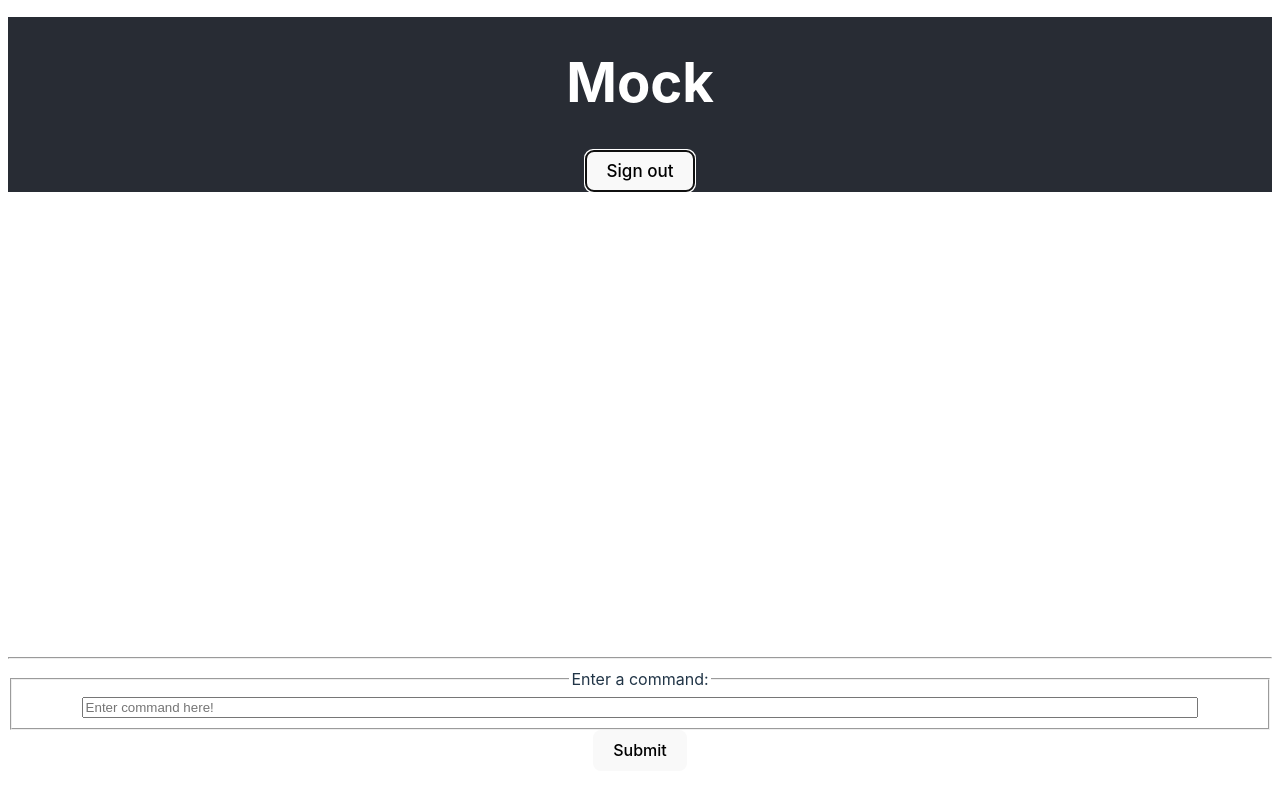
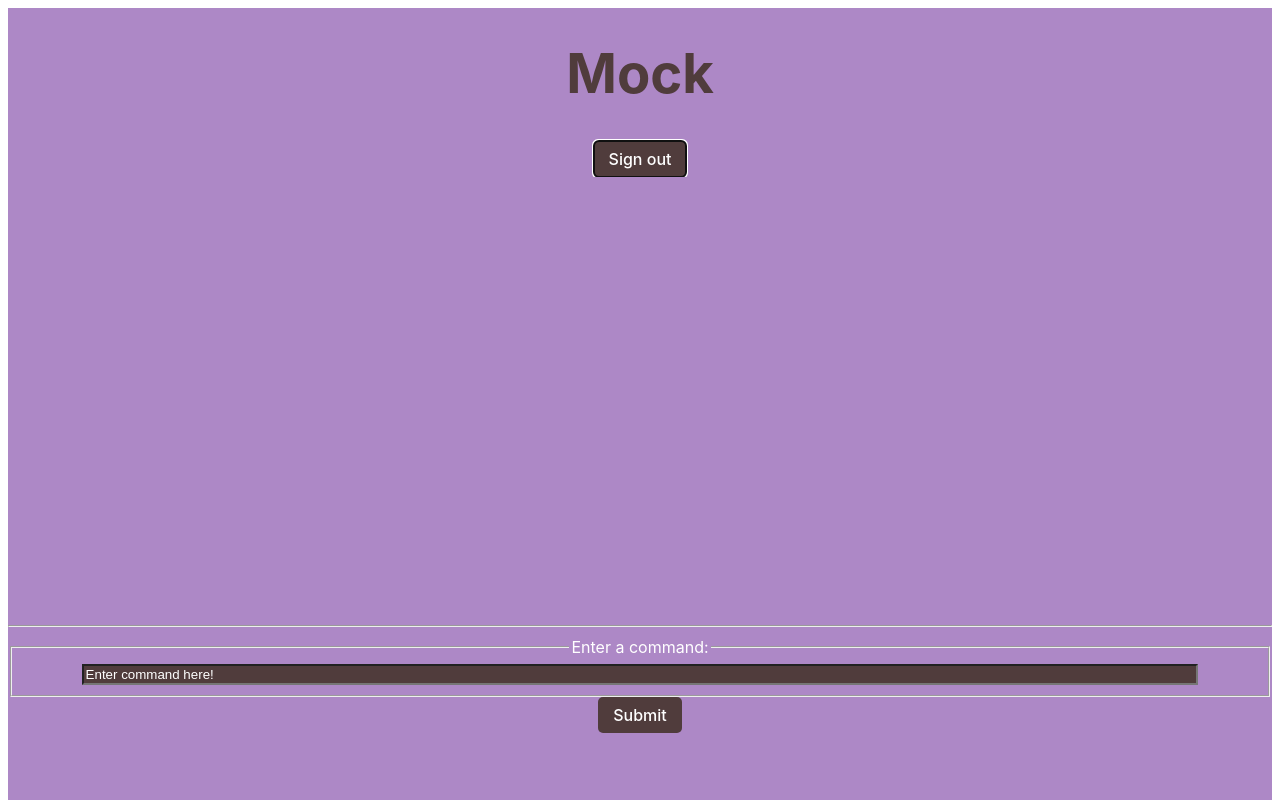
Before and after one commit to cs0320-s24/mock-ksam-kdolgopo, a React (Vite) app in the folder mock/: page / in a window 1280 px wide. Both pictures are taken after a click on the button "Login". Shown: the top 800 px of the page. Built offline with nearby package versions, Linux system fonts and the light colour scheme.

Commit message:
feat: added styling, updated documentation, added tests

```diff
--- a/mock/data/dataFiles.tsx
+++ b/mock/data/dataFiles.tsx
@@ -1,6 +1,5 @@
-
 export const computers = [
-  ["Operating System", "Keyboard", "monitor"],
+  ["Operating System", "Size", "Monitor"],
   ["MacOS", "14in", "XDR"],
   ["Windows", "12in", "LCD"],
 ];
--- a/mock/src/components/App.tsx
+++ b/mock/src/components/App.tsx
@@ -11,10 +11,10 @@ function App() {
 
   return (
     <div className="App">
-      <p className="App-header">
+      <div className="App-header">
         <h1>Mock</h1>
         <LoginButton isLoggedIn={isLoggedIn} setIsLoggedIn={setIsLoggedIn} />
-      </p>
+      </div>
 
       { isLoggedIn && <REPL /> }
     </div>
--- a/mock/src/components/REPL.tsx
+++ b/mock/src/components/REPL.tsx
@@ -3,40 +3,48 @@ import "../styles/main.css";
 import { REPLHistory } from "./REPLHistory";
 import { REPLInput } from "./REPLInput";
 
-/*
-  You'll want to expand this component (and others) for the sprints! Remember
-  that you can pass "props" as function arguments. If you need to handle state
-  at a higher level, just move up the hooks and pass the state/setter as a prop.
+/**
+ * The REPL component serves as the root component for the Read-Eval-Print Loop (REPL) application.
+ * It manages the shared state for the application, including the history of commands submitted,
+ * the mode of the REPL (brief or verbose), and the loaded file data for CSV operations.
+ * This component orchestrates the interaction between the REPL input and history display components,
+ * providing a cohesive user interface for executing and viewing the results of REPL commands.
+ */
+export default function REPL() {
+  // State for maintaining the history of commands submitted by the user.
+  const [history, setHistory] = useState<string[]>([]);
 
-  This is a great top level component for the REPL. It's a good idea to have organize all components in a component folder.
-  You don't need to do that for this gearup.
-*/
+  // State for controlling the display mode of the REPL (either 'brief' or 'verbose').
+  // This affects how command outputs are displayed in the REPL history.
+  const [mode, setMode] = useState<string>("brief");
 
-export default function REPL() {
-  // TODO: Add some kind of shared state that holds all the commands submitted.
-  // CHANGED
-  const [history, setHistory] = useState<string[]>([]);
-  const [mode, setMode] = useState<"brief" | "verbose">("brief");
+  // State for storing loaded CSV file data, which can be utilized by CSV-related commands.
   const [loadedFileData, setLoadedFileData] = useState<string[][]>([]);
 
-  const toggleMode = () => {
-    setMode((currentMode) => (currentMode === "brief" ? "verbose" : "brief"));
+  /**
+   * Toggles the display mode of the REPL between 'brief' and 'verbose'.
+   * This function is passed down to child components that may trigger a mode change.
+   */
+  const set = () => {
+    setMode((mode) => (mode === "brief" ? "verbose" : "brief"));
   };
 
   return (
     <div className="repl">
-      {/*This is where your REPLHistory might go... You also may choose to add it within your REPLInput
-      component or somewhere else depending on your component organization. What are the pros and cons of each? */}
+      {/* The REPLHistory component is responsible for displaying the history of commands
+          and their outputs. It receives the current history and mode as props. */}
       <REPLHistory history={history} mode={mode} />
       <hr></hr>
-      {/* CHANGED */}
+      {/* The REPLInput component handles the input of new commands by the user.
+          It receives the current history, mode, and functions for updating these states,
+          as well as the loaded file data and its setter function. */}
       <REPLInput
         history={history}
         setHistory={setHistory}
         mode={mode}
-        toggleMode={toggleMode}
-        loadedFileData={loadedFileData} // Assuming you have this state managed as well
-        setLoadedFileData={setLoadedFileData} // And the setter function for loadedFileData
+        setMode={set}
+        loadedFileData={loadedFileData}
+        setLoadedFileData={setLoadedFileData}
       />
     </div>
   );
--- a/mock/src/components/REPLHistory.tsx
+++ b/mock/src/components/REPLHistory.tsx
@@ -1,38 +1,59 @@
 import "../styles/main.css";
 
+/**
+ * Interface to describe the properties received by the REPLHistory component.
+ */
 interface REPLHistoryProps {
-  // TODO: Fill with some shared state tracking all the pushed commands
-  // CHANGED
+  // Array of string entries representing the command history.
   history: string[];
+  // Current mode of the REPL, affecting how history items are displayed.
   mode: string;
 }
-interface HistoryItem {
-  content: string;
-  type: "text" | "html"; // Add more types as needed
-}
 
+/**
+ * Component to render the history of commands executed in the REPL.
+ *
+ * Depending on the mode (`verbose` or another), and the content of the history item
+ * (plain text or HTML like a table), it renders the history items differently.
+ *
+ * @param props The properties passed to the component, including `history` and `mode`.
+ * @returns A React element that displays the history of REPL commands.
+ */
 export function REPLHistory(props: REPLHistoryProps) {
   return (
     <div className="repl-history" aria-label="repl-history">
       {props.history.map((item, index) => {
         if (item.includes("<table")) {
-          // If the item contains "<table", render it as HTML
-          return <div key={index} dangerouslySetInnerHTML={{ __html: item }} />;
+          // Render item as HTML if it includes "<table".
+          // This uses `dangerouslySetInnerHTML` to render raw HTML, which is necessary
+          // for displaying tables but should be used with caution to avoid XSS vulnerabilities.
+          return (
+            <div
+              className="output styling"
+              key={index}
+              dangerouslySetInnerHTML={{ __html: item }}
+            />
+          );
         } else if (props.mode === "verbose") {
-          // For verbose mode, parse the item and display it accordingly
+          // In verbose mode, split the item into command and output parts if the format matches.
           const isVerboseFormat = item.startsWith("Command:");
           const parts = isVerboseFormat ? item.split("\n") : [null, item];
           return (
-            <div key={index}>
+            <div className="output styling" key={index}>
               <strong aria-label="command">{parts[0]}</strong>
               <br aria-label="output" />
-              {parts[1]}
+             Output: {parts[1]}
             </div>
           );
         } else {
+          // In other modes, primarily render the output part of the item,
+          // which may require parsing if the item includes a newline character.
           const output = item.includes("\n") ? item.split("\n")[1] : item;
-
-          return <p key={index}> Output: {output}</p>;
+          return (
+            <p aria-label="output" className="output styling" key={index}>
+              Output: {output}
+            </p>
+          );
         }
       })}
     </div>
--- a/mock/src/components/REPLInput.tsx
+++ b/mock/src/components/REPLInput.tsx
@@ -3,70 +3,90 @@ import "../styles/main.css";
 import { ControlledInput } from "./ControlledInput";
 import CSV from "./CSV";
 
+/**
+ * Interface defining the structure of a REPL function.
+ * @param args An array of strings representing the arguments passed to the function.
+ * @returns A string or a 2D string array, depending on the function's operation.
+ */
 export interface REPLFunction {
   (args: Array<string>): string | string[][];
 }
 
+/**
+ * Interface extending CSVProps to include properties specific to REPLInput component.
+ */
 export interface REPLInputProps extends CSVProps {
   history: string[];
-  setHistory: React.Dispatch<React.SetStateAction<string[]>>;
-  mode: "brief" | "verbose";
-  toggleMode: () => void;
+  setHistory: Dispatch<SetStateAction<string[]>>;
+  mode: string;
+  setMode: Dispatch<SetStateAction<string>>;
 }
 
+/**
+ * Interface defining the structure for CSV-related properties.
+ */
+export interface CSVProps {
+  loadedFileData: string[][];
+  setLoadedFileData: Dispatch<SetStateAction<string[][]>>;
+}
+
+// Placeholder for loaded file name
 let loadedFile: string;
 
-export interface CSVProps {
-  loadedFileData: string[][];
-  setLoadedFileData: React.Dispatch<React.SetStateAction<string[][]>>;
-}
-
-// Assuming `properties` is supposed to have the structure of `CSVProps`
+// Placeholder for CSV properties
 let properties: CSVProps = {
   loadedFileData: [],
-  setLoadedFileData: () => {}, // Placeholder function
+  setLoadedFileData: () => {}, // Empty function as a placeholder
 };
 
-// You can use a custom interface or explicit fields or both! An alternative to the current function header might be:
-// REPLInput(history: string[], setHistory: Dispatch<SetStateAction<string[]>>)
+/**
+ * The REPLInput function component handles the input part of the REPL (Read-Eval-Print Loop) interface.
+ * It allows users to enter commands to be executed and displays the results.
+ *
+ * @param props The props passed to the REPLInput component, including history, mode, and functions to manage state.
+ * @param properties CSV-related properties, including loaded data and a setter for that data.
+ */
 export function REPLInput(props: REPLInputProps, properties: CSVProps) {
-  // Remember: let React manage state in your webapp.
-
-  // Manages the contents of the input box
+  // State to manage the registry of commands and the current command string
   const [commandRegistry, setCommandRegistry] = useState<{
     [key: string]: REPLFunction;
   }>({});
   const [commandString, setCommandString] = useState<string>("");
 
+  // Effect hook to register commands when the component mounts
   useEffect(() => {
-    // Register commands when component is mounted (the program is ready to be executed)
-    //registerCommand("load_file", load_file);
     registerCommand("mode", changeMode);
     registerCommand("load", loadFile);
     registerCommand("view", viewFile);
     registerCommand("search", searchFile);
   }, []);
 
-  // Registering new commands:
+  /**
+   * Registers a new command in the command registry.
+   *
+   * @param commandName The name of the command to register.
+   * @param commandFunction The function to execute when the command is called.
+   */
   function registerCommand(commandName: string, commandFunction: REPLFunction) {
     setCommandRegistry((prevState) => ({
-      // creates a new state by expandin the previous state (adding a new KV pair to it):
       ...prevState,
       [commandName]: commandFunction,
     }));
   }
 
-  // This function is triggered when the button is clicked.
+  /**
+   * Handles the submission of a command by the user.
+   *
+   * @param commandString The command string entered by the user.
+   */
   function handleSubmit(commandString: string) {
     const [command, ...args] = commandString.trim().split(" ");
-    // Check if the command is in map
     if (commandRegistry.hasOwnProperty(command)) {
       const output = commandRegistry[command](args);
       const formattedEntry =
         props.mode === "verbose"
-          ? `Command: ${commandString}\n ${output.toString()}`
+          ? `Command: ${commandString}\n${output.toString()}`
           : output.toString();
-
       props.setHistory([...props.history, formattedEntry]);
     } else {
       props.setHistory([...props.history, `Command not found: ${command}`]);
@@ -74,58 +94,60 @@ export function REPLInput(props: REPLInputProps, properties: CSVProps) {
     setCommandString("");
   }
 
-
-
-  let searchFile: REPLFunction;
-  searchFile = function (args: Array<string>) {
+  // Definition of REPL function for searching within a loaded file
+  let searchFile: REPLFunction = function (args: Array<string>) {
     if (args[0] !== loadedFile) {
       return "Please load file before searching";
     }
     return CSV.searchCSV(loadedFile, args);
   };
 
-  let loadFile: REPLFunction;
-  // Assuming loadFile is defined within the component or is passed the necessary context
-  loadFile = function (args: Array<string>) {
+  // Definition of REPL function for loading a file
+  let loadFile: REPLFunction = function (args: Array<string>) {
     loadedFile = args[0];
-
     return CSV.loadCSV(loadedFile);
   };
 
-  let changeMode: REPLFunction;
-  changeMode = function (args: Array<string>) {
-    props.toggleMode();
-    const newMode = props.mode === "brief" ? "verbose" : "brief";
+  // Definition of REPL function for changing the display mode
+  let changeMode: REPLFunction = function (args: Array<string>) {
+    // Determine the new mode before toggling
+    var newMode = "";
+    if (props.mode === "brief") {
+      newMode = "verbose";
+    } else {
+      newMode = "brief";
+    }
 
-    // Prepare and format the history entry based on the mode BEFORE the toggle.
-    const formattedEntry =
-      props.mode === "brief"
-        ? `Switched to verbose mode`
-        : `Switched to brief mode`;
+    console.log("Beginning of changeMode")
 
-    // Update the history with the new entry
+    console.log(props.mode);
+
+    console.log(newMode)
+
+    props.setMode(newMode);
+
+    // Create a formatted entry based on the new mode
+    const formattedEntry = `Switched to ${newMode} mode`;
+
+    console.log(formattedEntry)
+
+    // Update the history with this new entry
     props.setHistory([...props.history, formattedEntry]);
-    return "Changed mode"; // TODO: change this
+
+    // Return the formatted entry to indicate which mode it has been switched to
+    return formattedEntry;
   };
 
-  let viewFile: REPLFunction;
-  viewFile = function (args: Array<string>) {
+  // Definition of REPL function for viewing a loaded file
+  let viewFile: REPLFunction = function (args: Array<string>) {
     if (loadedFile == args[0]) {
       return CSV.viewCSV(loadedFile);
     }
     return "Please load file before attempting to view.";
   };
 
-  /**
-   * We suggest breaking down this component into smaller components, think about the individual pieces
-   * of the REPL and how they connect to each other...
-   */
   return (
     <div className="repl-input">
-      {/* This is a comment within the JSX. Notice that it's a TypeScript comment wrapped in
-            braces, so that React knows it should be interpreted as TypeScript */}
-      {/* I opted to use this HTML tag; you don't need to. It structures multiple input fields
-            into a single unit, which makes it easier for screenreaders to navigate. */}
       <fieldset>
         <legend>Enter a command:</legend>
         <ControlledInput
@@ -134,7 +156,9 @@ export function REPLInput(props: REPLInputProps, properties: CSVProps) {
           ariaLabel={"Command input"}
         />
       </fieldset>
-      <button onClick={() => handleSubmit(commandString)}> Submit </button>
+      <button className="button" onClick={() => handleSubmit(commandString)}>
+        Submit
+      </button>
     </div>
   );
 }
--- a/mock/src/styles/App.css
+++ b/mock/src/styles/App.css
@@ -3,12 +3,23 @@
 }
 
 .App-header {
-  background-color: #282c34;
+  background-color: #ad88c6;
   min-height: 8vh;
   display: flex;
   flex-direction: column;
   align-items: center;
   justify-content: center;
   font-size: calc(1px + 2vmin);
+  color: #503C3C;
+}
+
+/* New style for LoginButton */
+.App-header button {
+  padding: 8px 15px;
+  font-size: 16px;
   color: white;
+  background-color: #503C3C; /* Example button color */
+  border: white;
+  border-radius: 5px;
+  cursor: pointer;
 }
--- a/mock/src/styles/index.css
+++ b/mock/src/styles/index.css
@@ -38,6 +38,7 @@ button {
   background-color: #1a1a1a;
   cursor: pointer;
   transition: border-color 0.25s;
+  margin-bottom: 1;
 }
 button:hover {
   border-color: #646cff;
--- a/mock/src/styles/main.css
+++ b/mock/src/styles/main.css
@@ -5,27 +5,56 @@
 */
 
 .repl {
-    position:relative;
-    min-height:95vh;
+  position: relative;
+  min-height: 95vh;
+  background-color: #ad88c6;
 }
 
 .repl-history {
-    height:55vh;
+  height: 55vh;
   margin: auto;
   display: block;
   overflow: scroll;
 }
 
+.repl-history .output {
+  color: white; /* Sets the text color to white */
+}
+
 .repl-input {
   margin: auto;
-    height:10vh;
+  height: 10vh;
 }
+
+/* Updated style for button within repl-input to match the App-header button */
+.repl-input .button {
+  padding: 8px 15px;
+  font-size: 16px;
+  color: white;
+  background-color: #503c3c; /* Example button color */
+  border: none; /* Updated from 'border: white;' to 'border: none;' for clarity */
+  border-radius: 5px;
+  cursor: pointer;
+}
+
+.repl-input legend {
+  color: white; /* Sets the legend text color to white */
+}
+
 .repl-command-box {
   width: 90%;
   margin: auto;
   display: block;
+  background-color: #503c3c;
+  color: white; /* Sets the input text color to white */
 }
-button{
+
+.repl-command-box::placeholder {
+  color: white; /* Sets the placeholder text color to white */
+}
+
+button {
   margin: auto;
   display: block;
+  margin-bottom: auto;
 }
```
Also changed, not shown: mock/src/components/CSV.tsx (+67 -42 lines), 2 other files (tests, documents, lock files or other folders). Lines whose indentation alone changed are shown as unchanged.
